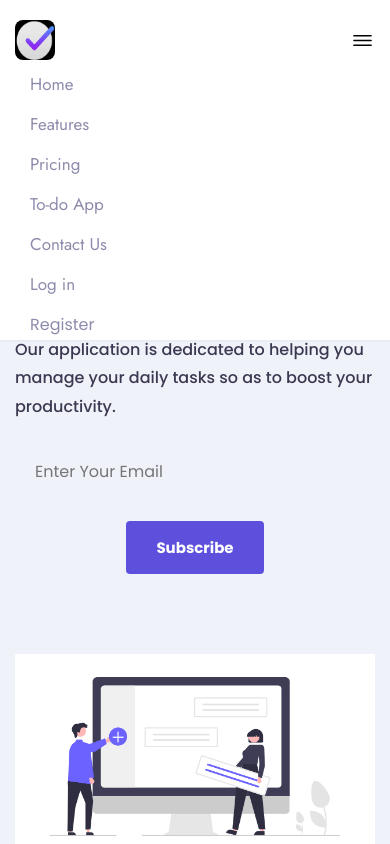
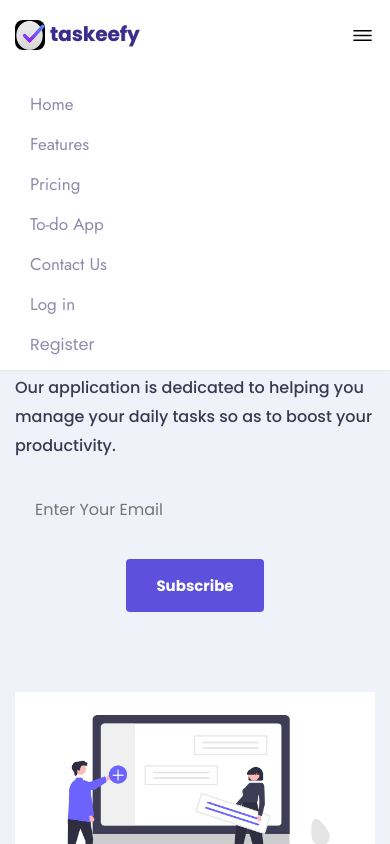
Before and after one commit to dev-willyy/task-manager, a plain HTML site: page index.html in a window 390 px wide. Both pictures are taken after a click on the button 362 px from the left and 40 px from the top of the page. Shown: the top 844 px of the page. Drawn offline with nearby package versions, Linux system fonts and the light colour scheme; a web font is replaced by a local one.

Commit message:
added brand name as well as the plus functionality

```diff
--- a/components/stylesheets/style.css
+++ b/components/stylesheets/style.css
@@ -59,6 +59,10 @@ body {
   top: 50%;
   position: absolute;
   transform: translate(17px, -50%);
+}
+
+.task-input .img_two {
+  transform: translate(-50px, -50%);
 }
 
 .task-input input {
--- a/components/stylesheets/styles.css
+++ b/components/stylesheets/styles.css
@@ -222,13 +222,25 @@ html::-webkit-scrollbar-thumb:hover {
 }
 
 .header.active {
-      height: 340px;
+      height: 370px !important;
 }
 
 .header .container {
+      position: relative;
       display: flex;
       justify-content: space-between;
       align-items: center;
+}
+
+.header .container::after {
+      content: "taskeefy";
+      position: absolute;
+      font-size: 20px;
+      top: 22px;
+      left: 50px;
+      font-weight: bold;
+      color: #3D2C8D;
+      text-shadow: .3px .3px var(--cool-gray);
 }
 
 .menu-toggle-btn {
@@ -275,7 +287,10 @@ html::-webkit-scrollbar-thumb:hover {
 
 .hero-title {
       margin-bottom: 25px;
-      font-size: 4.4rem;
+      font-size: 3.2rem;
+      font-family: var(--ff-jost);
+      letter-spacing: -2.1px;
+      text-shadow: .2px .2px black;
 }
 
 .hero-text {
@@ -700,7 +715,10 @@ footer .logo {
 
 .page-brand {
       border-radius: 0.5rem;
+      margin-right: 6rem;
 }
+
+
 
 .footer-text {
       font-size: var(--fs-6);
@@ -774,7 +792,17 @@ footer .logo {
 /*
   Media Queries
           */
+@media screen and (min-width: 1115px) and (max-width: 1199px) {
+      .testimonial-container {
+            max-width: 1060px;
+      }
+}
+
 @media screen and (min-width: 300px) and (max-width: 992px) {
+      .header .container::after {
+            top: -1px;
+      }
+
       .action-link-outline {
             color: var(--cool-gray);
             margin-block: 8px !important;
@@ -835,6 +863,7 @@ footer .logo {
       .test-row {
             padding-inline: 7.8rem;
       }
+
 
 }
 
--- a/index.html
+++ b/index.html
@@ -49,7 +49,7 @@
     <header class="header" data-header>
         <div class="container">
             <img class="page-brand"
-            src="./assets/images/brand-logo.jpg" width="40" height="40"
+            src="./assets/images/brand-logo.jpg" width="30" height="30"
             alt="Taskeefy Logo"
         />
 
@@ -99,7 +99,7 @@
             <section class="hero" id="hero">
                 <div class="container">
                     <div class="hero-content">
-                        <h1 class="h1 hero-title">Taskeefy </h1>
+                        <h1 class="h1 hero-title">work more, stress less</h1>
 
                         <p class="hero-text">
                             Created by a fully remote, independent & bootstrapped team
```
Also changed, not shown: components/js/app.js (+44 -19 lines), todo.html (+6 -0 lines), assets/images/plus.svg (added).
